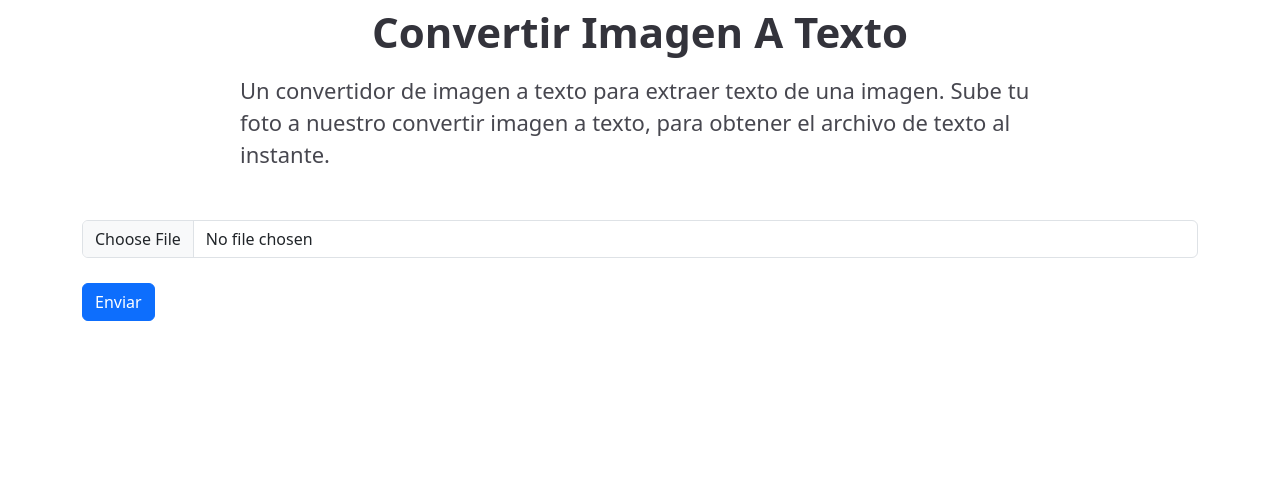
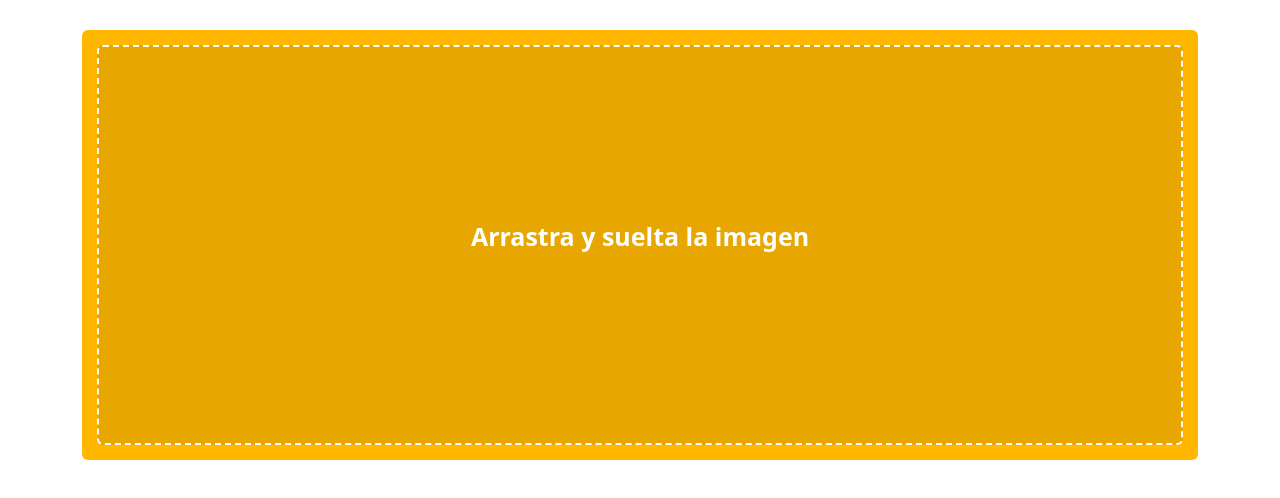
Before and after one commit to LGarridon/OCR-frontend, a Vue app: page / in a window 1280 px wide. Shown: the top 498 px of the page. Built offline with nearby package versions, Linux system fonts and the light colour scheme.

Commit message:
#6- Añadido drag and drop, hace lista de imagenes cuando se suelta encima una

```diff
--- a/src/App.vue
+++ b/src/App.vue
@@ -1,14 +1,14 @@
 <template>
-  <ImageSelector />
+  <DragDropSelector />
 </template>
 
 <script>
-import ImageSelector from './components/ImageSelector.vue'
+import DragDropSelector from './components/DragDropSelector.vue'
 
 export default {
   name: 'App',
   components: {
-    ImageSelector
+    DragDropSelector
   }
 }
 </script>
--- /dev/null
+++ b/src/components/DragDropSelector.vue
@@ -0,0 +1,116 @@
+<template>
+    <div class="container main">
+        <div class="container_header">
+            <div class="parent-container">
+                <div class="drop-container rounded">
+                    <div class="drop-inside rounded" @drop="drop" @dragover="dragover" @dragenter="dragenter" @dragleave="dragleave">
+                        <div class="drop-text" v-if="imageUrls.length <= 0">
+                            <p>
+                                {{
+                                    dragging ? 'Soltar archivos aquí' : 'Arrastra y suelta la imagen'
+                                }}
+                            </p>
+                        </div>
+                        <div class="container" v-if="imageUrls.length > 0">
+                            <div class="row">
+                                <ImageItem :imageUrls="imageUrls" />
+                            </div>
+                        </div>
+                    </div>
+                </div>
+            </div>
+        </div>
+    </div>
+</template>
+
+<script>
+  // Importa el componente hijo
+  import ImageItem from './ImageItem.vue';
+
+  export default {
+    name: 'ParentComponent',
+    components: {
+      ImageItem,
+    },
+    data() {
+        return {
+            imageUrls: [],
+            dragging: false,
+        };
+    },
+    methods: {
+        handleFileChange(event) {
+            const file = event.target.files[0];
+
+            if (file) {
+                this.imageUrl = URL.createObjectURL(file);
+            } else {
+                this.imageUrl = null;
+            }
+        },
+        dragover(event) {
+            event.preventDefault();
+        },
+        dragenter() {
+            this.dragging = true;
+        },
+        dragleave() {
+            this.dragging = false;
+        },
+        drop(event) {
+            event.preventDefault()
+            const file = event.dataTransfer.files;
+            console.log(file);
+            const imageFiles = Array.from(file).filter(file => file.type.startsWith('image/'));
+
+            if (imageFiles.length > 0) {
+                // Crear una URL temporal para cada imagen y agregarlas al array
+                const newImageUrls = imageFiles.map(file => URL.createObjectURL(file));
+                this.imageUrls = [...this.imageUrls, ...newImageUrls];
+            } else {
+                alert('Por favor suelta solo archivos de imagen válidos.');
+            }
+        }
+    },
+  };
+</script>
+
+<style scoped>
+    .parent-container {
+        text-align: center;
+        margin-top: 30px;
+    }
+
+    .form-control {
+        margin: 20px auto;
+        display: block;
+        max-width: 300px;
+    }
+    .drop-container {
+        background: rgb(255, 183, 0);
+        padding: 15px;
+    }
+    .drop-inside {
+        width: 100%;
+        height: 400px;
+        border: 2px dashed white;
+        display: flex;
+        cursor: pointer;
+        background: rgb(231 166 0);
+    }
+    .drop-text {
+        height: 100%;
+        width: 100%;
+        display: flex;
+        flex-direction: column;
+        -webkit-box-align: center;
+        align-items: center;
+        -webkit-box-pack: center;
+        justify-content: center;
+    }
+    .drop-text p {
+        font-weight: bold;
+        font-size: 25px;
+        color: white;
+    }
+</style>
--- /dev/null
+++ b/src/components/ImageItem.vue
@@ -0,0 +1,68 @@
+<template>
+    <div class="image-container">
+        <img
+            v-for="(url, index) in imageUrls"
+            :key="index"
+            :src="url"
+            alt="Imagen seleccionada"
+            class="image-preview col-2"
+        />
+        <div class="drop-circle col-2">
+            <p>
+                Arrastra y suelta la imagen
+            </p>
+        </div>
+    </div>
+</template>
+
+<script>
+  export default {
+    name: 'ChildComponent',
+    props: {
+        imageUrls: {
+            type: Array,
+            default: () => [],
+        },
+    },
+  };
+</script>
+
+<style scoped>
+    .image-container {
+        text-align: center;
+        margin: 20px;
+    }
+    .image-preview {
+        max-width: 150px;
+        max-height: 150px;
+        border: 1px solid #ccc;
+        border-radius: 8px;
+        box-shadow: 0 4px 8px rgba(0, 0, 0, 0.1);
+        margin: 15px;
+    }
+    .drop-circle {
+        width: 150px;
+        height: 150px;
+        background-color: rgb(224, 224, 224);
+        border-radius: 50%; /* Hace que el div sea un círculo */
+        display: flex;
+        justify-content: center;
+        align-items: center;
+        text-align: center;
+        color: #555;
+        font-weight: 500;
+        cursor: pointer;
+        user-select: none;
+        margin: 20px auto;
+        box-shadow: 0 4px 8px rgba(0, 0, 0, 0.1);
+        transition: background-color 0.3s;
+    }
+
+    .drop-circle:hover {
+        background-color: rgb(200, 200, 200);
+    }
+
+    .drop-circle p {
+        font-size: 15px;
+    }
+</style>
```
